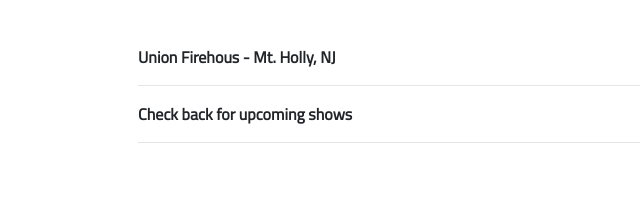
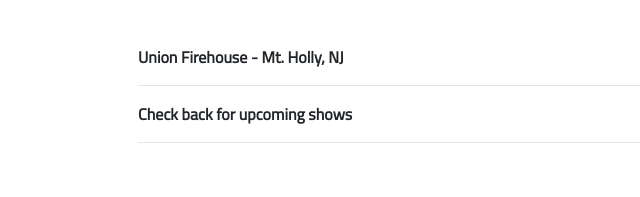
Before and after one commit to easternfunctionmusic/easternfunctionmusic.github.io, a plain HTML site: page index.html in a window 1280 px wide. Shown: the part 2500-2697 px from the top of the page, 137-777 px from the left. Drawn offline with Linux system fonts and the light colour scheme.

Commit message:
fixing firehous spelling error

```diff
--- a/index.html
+++ b/index.html
@@ -205,7 +205,7 @@ Greaser - Drums/Percussion
        <br><br>
         <div class="row">
           <div class="col-lg-8 mx-auto">
-             <strong><p class="alignleft">Union Firehous - Mt. Holly, NJ</p></strong> <p class="alignright">7PM Friday February 15th, 2019</p>
+             <strong><p class="alignleft">Union Firehouse - Mt. Holly, NJ</p></strong> <p class="alignright">7PM Friday February 15th, 2019</p>
              <br><hr>
              <strong><p class="alignleft">Check back for upcoming shows</p></strong>
              <br><hr>
```
